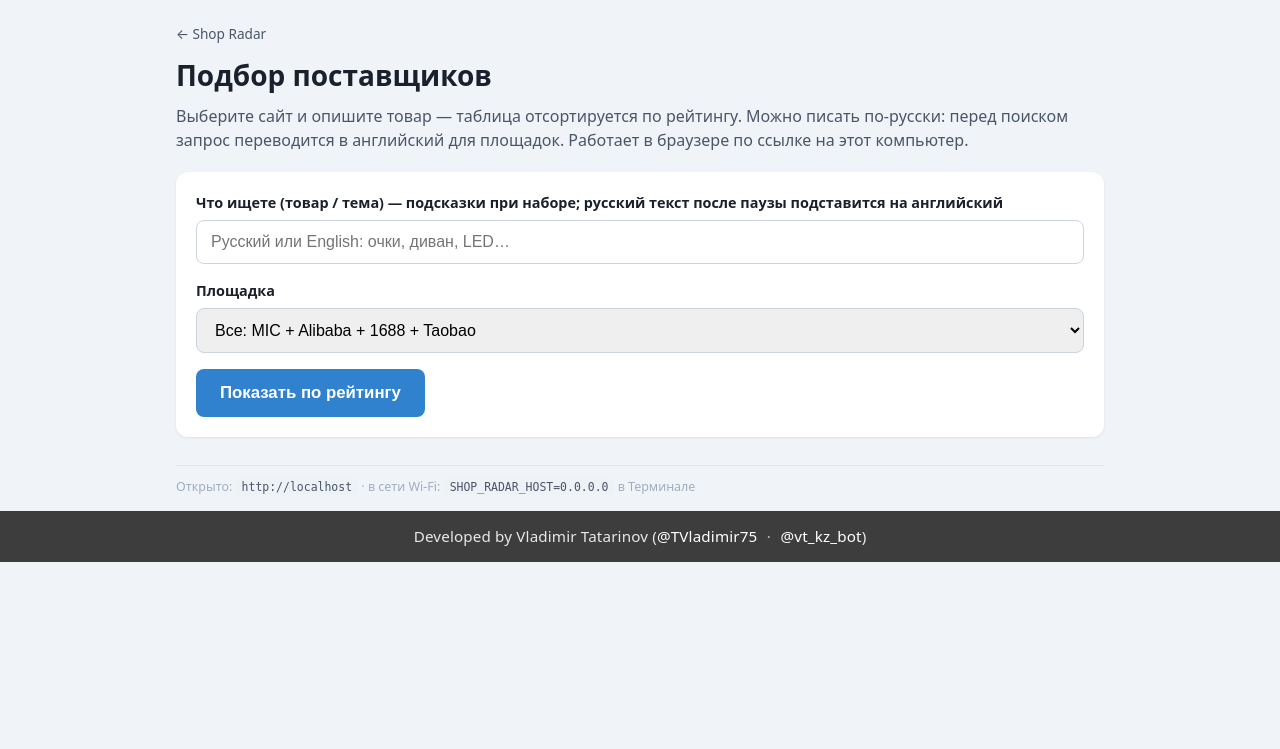
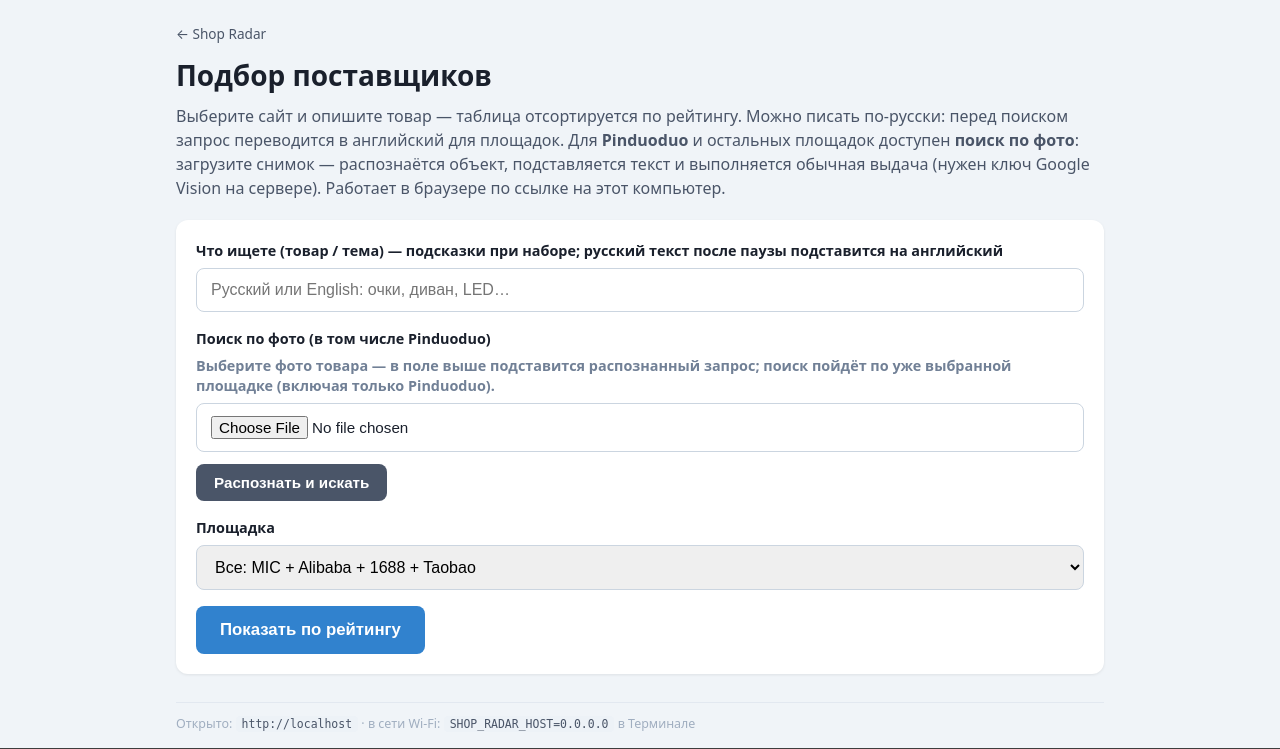
Before and after one commit to TVladimir75/shop-radar-web, a FastAPI app: page /tool in a window 1280 px wide. Shown: the top 749 px of the page. Before the commit the page ends 562 px from the top, so only its background shows below. Run offline with FastAPI, Linux system fonts and the light colour scheme.

Commit message:
Добавить поиск по фото (Vision) для всех площадок, включая Pinduoduo

```diff
--- a/static/style.css
+++ b/static/style.css
@@ -32,6 +32,32 @@ body {
 .field { display: block; margin-bottom: 16px; }
 .field.autocomplete { position: relative; }
 .field span { display: block; font-weight: 600; margin-bottom: 6px; font-size: 0.9rem; }
+.field-hint {
+  display: block;
+  font-weight: 400;
+  color: #718096;
+  font-size: 0.82rem;
+  margin-bottom: 8px;
+  line-height: 1.45;
+}
+.vision-field .vision-row {
+  display: flex;
+  flex-wrap: wrap;
+  gap: 12px;
+  align-items: center;
+}
+.vision-field input[type="file"] {
+  font-size: 0.95rem;
+  max-width: 100%;
+}
+.vision-status {
+  margin: 10px 0 0;
+  font-size: 0.88rem;
+  color: #4a5568;
+}
+.vision-status-error {
+  color: #c53030;
+}
 .field input, .field select {
   width: 100%;
   max-width: 100%;
--- a/templates/index.html
+++ b/templates/index.html
@@ -11,7 +11,7 @@
     <header class="head">
       <p class="lead-tool-nav"><a href="/">← Shop Radar</a></p>
       <h1>Подбор поставщиков</h1>
-      <p class="lead">Выберите сайт и опишите товар — таблица отсортируется по рейтингу. Можно писать по-русски: перед поиском запрос переводится в английский для площадок. Работает в браузере{% if '127.0.0.1' in page_base_url or 'localhost' in page_base_url %} по ссылке на этот компьютер{% endif %}.</p>
+      <p class="lead">Выберите сайт и опишите товар — таблица отсортируется по рейтингу. Можно писать по-русски: перед поиском запрос переводится в английский для площадок. Для <strong>Pinduoduo</strong> и остальных площадок доступен <strong>поиск по фото</strong>: загрузите снимок — распознаётся объект, подставляется текст и выполняется обычная выдача (нужен ключ Google Vision на сервере). Работает в браузере{% if '127.0.0.1' in page_base_url or 'localhost' in page_base_url %} по ссылке на этот компьютер{% endif %}.</p>
     </header>
 
     <form id="search-form" class="card" method="post" action="/search">
@@ -28,6 +28,15 @@
         />
         <ul id="product-suggest" class="suggest-list" hidden></ul>
       </label>
+      <div class="field vision-field">
+        <span>Поиск по фото (в том числе Pinduoduo)</span>
+        <span class="field-hint">Выберите фото товара — в поле выше подставится распознанный запрос; поиск пойдёт по уже выбранной площадке (включая только Pinduoduo).</span>
+        <div class="vision-row">
+          <input type="file" id="vision-file" accept="image/*" aria-label="Фото товара для распознавания"/>
+          <button type="button" class="btn btn-secondary" id="vision-search-btn">Распознать и искать</button>
+        </div>
+        <p id="vision-status" class="vision-status" role="status" aria-live="polite"></p>
+      </div>
       <label class="field">
         <span>Площадка</span>
         <select name="site_id" id="site-id-select">
@@ -248,6 +257,8 @@
       });
   }
 
+  window.__shopRadarRunSearch = runSearch;
+
   if (form) {
     form.addEventListener("submit", function (e) {
       var q = (input && input.value || "").trim();
@@ -282,6 +293,62 @@
     window.location.reload();
   });
 })();
+
+(function () {
+  var fileInput = document.getElementById("vision-file");
+  var visionBtn = document.getElementById("vision-search-btn");
+  var visionStatus = document.getElementById("vision-status");
+  var textInput = document.getElementById("product-input");
+  if (!fileInput || !visionBtn || !textInput) return;
+
+  function setVisionMsg(text, isError) {
+    if (!visionStatus) return;
+    visionStatus.textContent = text || "";
+    visionStatus.hidden = !text;
+    visionStatus.className = "vision-status" + (isError ? " vision-status-error" : "");
+  }
+
+  visionBtn.addEventListener("click", function () {
+    var f = fileInput.files && fileInput.files[0];
+    if (!f) {
+      setVisionMsg("Выберите файл изображения.", true);
+      return;
+    }
+    setVisionMsg("Распознаём фото…", false);
+    visionBtn.disabled = true;
+    var fd = new FormData();
+    fd.append("image", f);
+    fetch("/api/vision-to-query", { method: "POST", body: fd })
+      .then(function (r) {
+        return r.json().then(function (d) {
+          return { ok: r.ok, status: r.status, data: d };
+        });
+      })
+      .then(function (res) {
+        if (!res.ok || res.data.error) {
+          setVisionMsg(res.data.error || ("Ошибка API: " + res.status), true);
+          return;
+        }
+        var q = (res.data.query || "").trim();
+        if (!q) {
+          setVisionMsg("Не удалось получить запрос из фото.", true);
+          return;
+        }
+        textInput.value = q;
+        setVisionMsg("Запрос: «" + q + "» — загружаем выдачу…", false);
+        if (typeof window.__shopRadarRunSearch === "function") {
+          window.__shopRadarRunSearch(true);
+        }
+        setVisionMsg("");
+      })
+      .catch(function () {
+        setVisionMsg("Сеть или сервер недоступны. Попробуйте ещё раз.", true);
+      })
+      .finally(function () {
+        visionBtn.disabled = false;
+      });
+  });
+})();
     </script>
 
     <footer class="foot-site">
```
